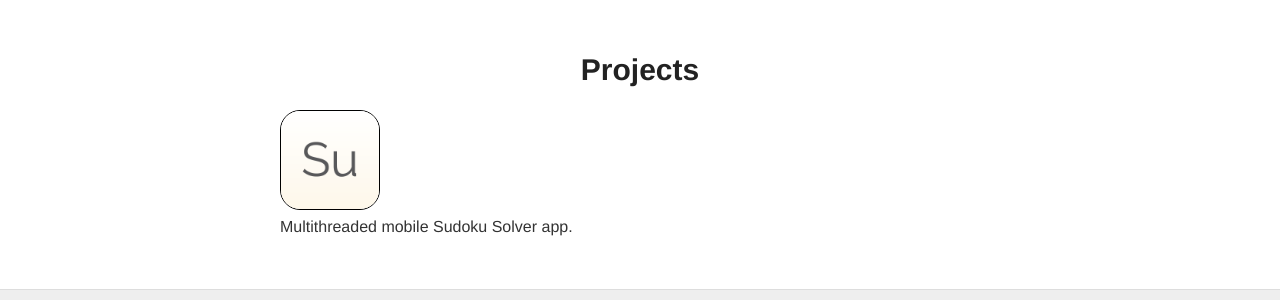
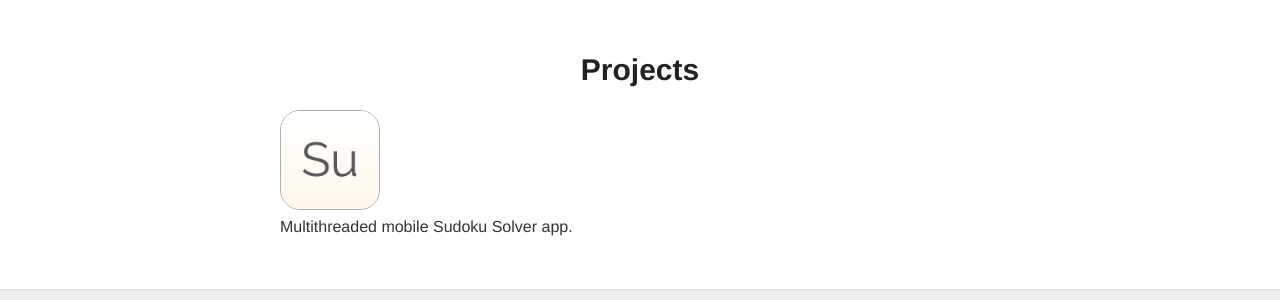
Before and after one commit to trentyou/trentyou.github.io, a Jekyll site: the page built from projects.md, in a window 1280 px wide. Shown: the part 220-520 px from the top of the page. Built offline with Jekyll 4.4.1, drawn with Linux system fonts in a browser that asks for light colours.

Commit message:
Updated projects.md

```diff
--- a/projects.md
+++ b/projects.md
@@ -9,7 +9,7 @@
 
 <div>
   <a href="https://itunes.apple.com/us/app/pocket-sudoku-solver/id991259276?mt=8">
-  <img src="http://trentyou.github.io/images/SudokuSolverIcon.png" style=" height:100px; width:100px; border-radius:20px; border-style:solid; border-width:1px; border-color:black">
+  <img src="http://trentyou.github.io/images/SudokuSolverIcon.png" style=" height:100px; width:100px; border-radius:20px; border-style:solid; border-width:1px; border-color:#B0B0B0">
   </a>
 </div>
 <div>
```
